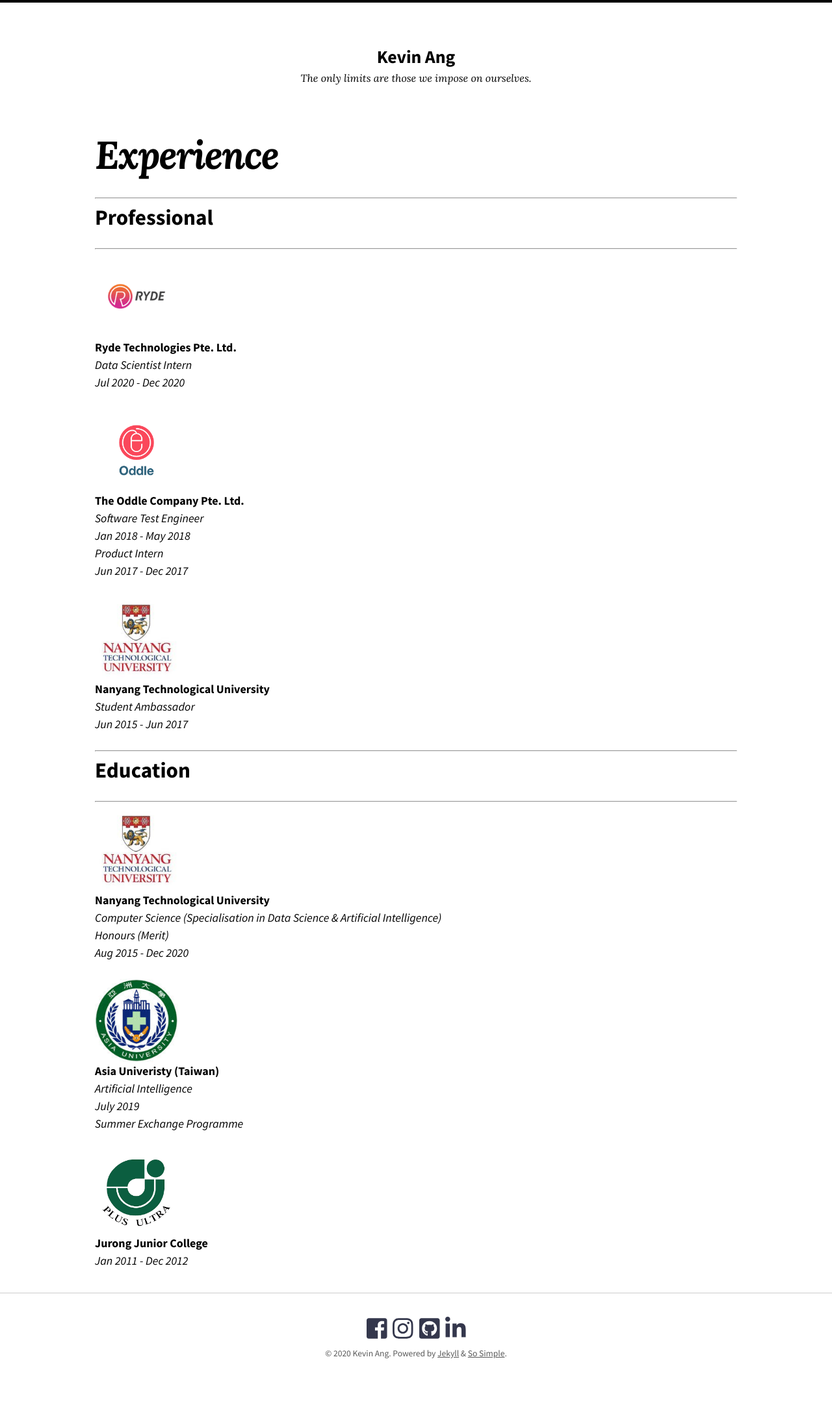
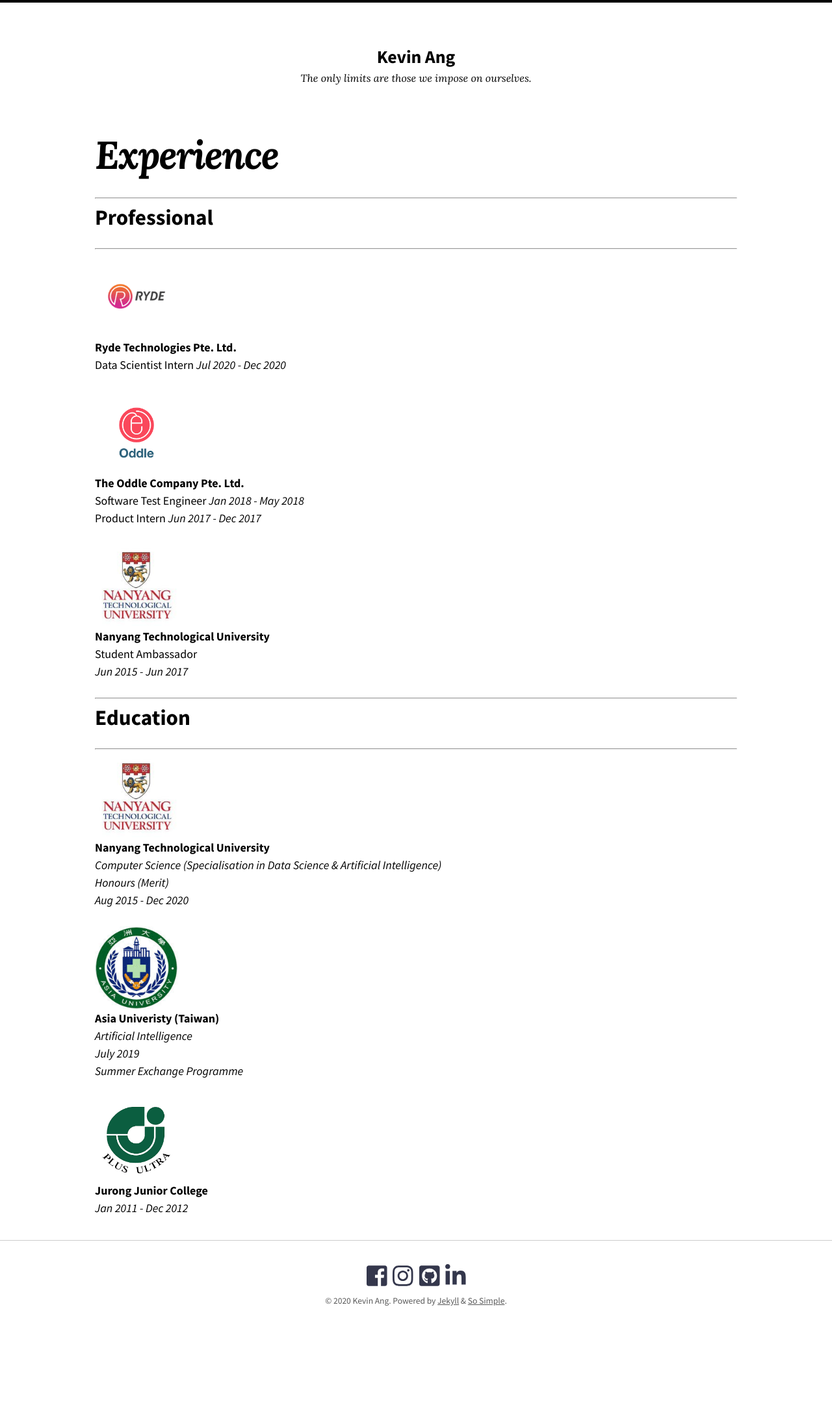
Before and after one commit to crixspine/site, a Jekyll site: the page built from experience/index.md, in a window 1280 px wide. Shown: the whole page at 65% size. Built offline with Jekyll 4.4.1, drawn with Linux system fonts in a browser that asks for light colours; nearby versions of some CDN libraries; after the commit the page ends 2085 px from its top, so only the background shows below that.

Commit message:
updated role

```diff
--- a/experience/index.md
+++ b/experience/index.md
@@ -9,19 +9,19 @@ permalink: /experience/
 <hr>
 ![Ryde]({{ '/assets/img/ryde-logo.png' | absolute_url }}){: height="128px" width="128px"}
 **Ryde Technologies Pte. Ltd.**
-*Data Scientist Intern*
+Data Scientist Intern
 *Jul 2020 - Dec 2020*
 
 ![Oddle]({{ '/assets/img/oddle-logo.png' | absolute_url }}){: height="128px" width="128px"}
 **The Oddle Company Pte. Ltd.**
-*Software Test Engineer*
+Software Test Engineer
 *Jan 2018 - May 2018*
-*Product Intern*
+Product Intern
 *Jun 2017 - Dec 2017*
 
 ![NTU]({{ '/assets/img/ntu-logo.png' | absolute_url }}){: height="128px" width="128px"}
 **Nanyang Technological University**
-*Student Ambassador*
+Student Ambassador
 *Jun 2015 - Jun 2017*
 
 <hr>
```
